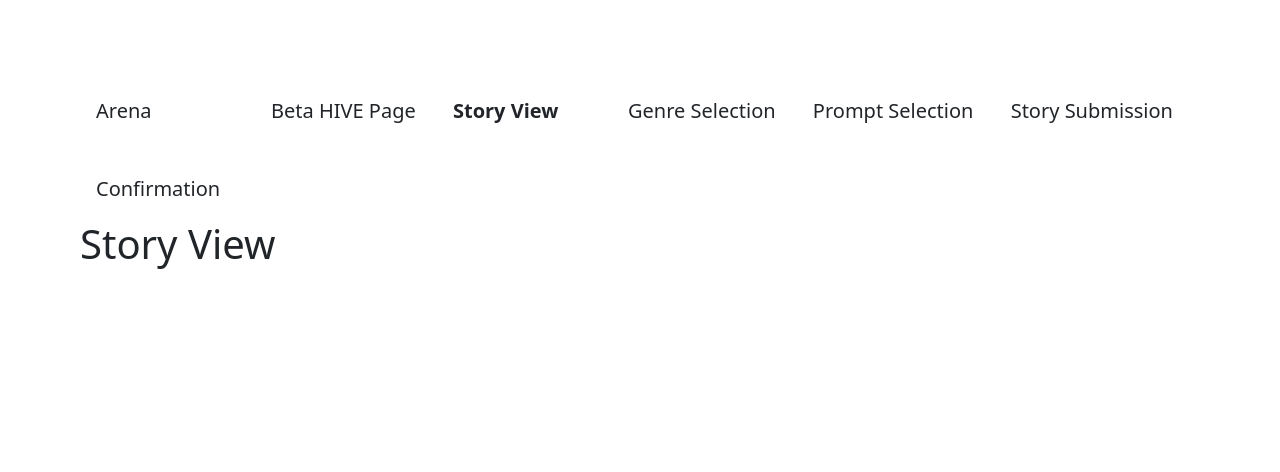
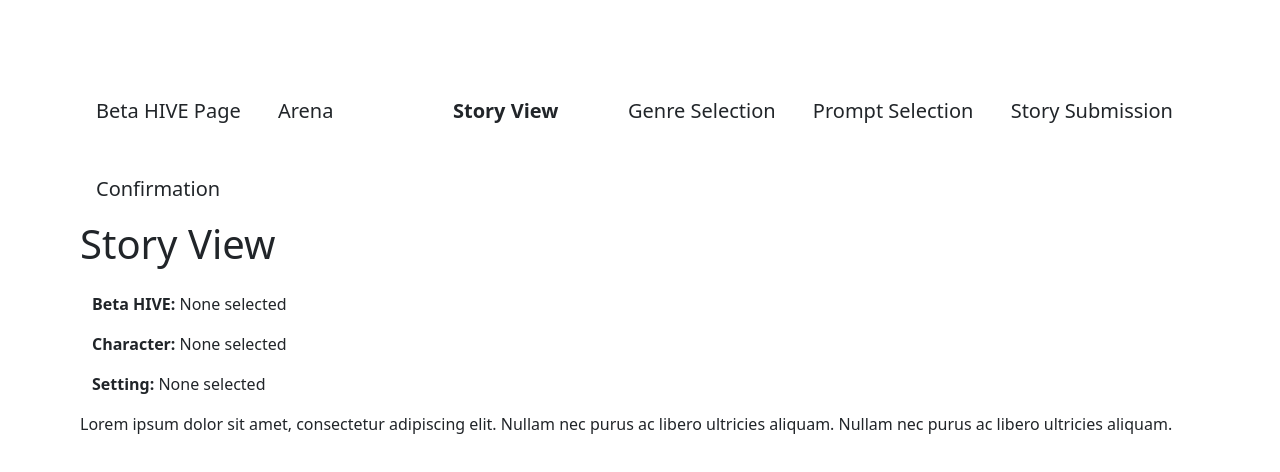
Before and after one commit to AplUSAndmINUS/beta-hive-story-submission, a React (Create React App) app: page /story-view in a window 1280 px wide. Shown: the top 472 px of the page. Built offline with nearby package versions, Linux system fonts and the light colour scheme; the HTML template or start-up script is replaced by a standard one.

Commit message:
added the story view page

```diff
--- a/src/components/selections/selections.tsx
+++ b/src/components/selections/selections.tsx
@@ -5,14 +5,22 @@ import { useAppSelector } from '../../stores/store';
 
 interface SelectionsProps {
   isConfirmation?: boolean;
+  isStoryView?: boolean;
 }
 
-export const Selections: React.FC<SelectionsProps> = ({ isConfirmation = false }) => {
+export const Selections: React.FC<SelectionsProps> = ({
+  isConfirmation = false,
+  isStoryView = false,
+}) => {
   const { genreSelection, characterSelection, settingSelection } =
     useAppSelector((state) => state.storySubmission);
 
   return (
-    <div className={`container ${!isConfirmation ? 'w-50 ml-auto text-end' : 'p-0 mx-0 mb-3'}`}>
+    <div
+      className={`container ${
+        isConfirmation ? 'p-0 mx-0 mb-3' : 'w-50 ml-auto'
+      } ${isStoryView ? 'text-start w-100' : 'text-end'}`}
+    >
       <div className='row d-flex justify-content-between align-items-center'>
         <Link
           to='/genre-selection'
@@ -22,7 +30,7 @@ export const Selections: React.FC<SelectionsProps> = ({ isConfirmation = false }
             <p className='text-right'>
               <strong>Beta HIVE: </strong>
               {genreSelection || 'None selected'}{' '}
-              <i className='fas fa-pencil-alt' />
+              {!isStoryView && <i className='fas fa-pencil-alt' />}
             </p>
           </div>
         </Link>
@@ -31,7 +39,7 @@ export const Selections: React.FC<SelectionsProps> = ({ isConfirmation = false }
         <div className='pt-0 pb-0'>
           <p>
             <strong>Character: </strong> {characterSelection || 'None selected'}{' '}
-            <i className='fas fa-pencil-alt' />
+            {!isStoryView && <i className='fas fa-pencil-alt' />}
           </p>
         </div>
       </Link>
@@ -39,7 +47,7 @@ export const Selections: React.FC<SelectionsProps> = ({ isConfirmation = false }
         <div className='pt-0 pb-0'>
           <p>
             <strong>Setting: </strong> {settingSelection || 'None selected'}{' '}
-            <i className='fas fa-pencil-alt' />
+            {!isStoryView && <i className='fas fa-pencil-alt' />}
           </p>
         </div>
       </Link>
--- a/src/pages/arena/arena.tsx
+++ b/src/pages/arena/arena.tsx
@@ -67,7 +67,7 @@ export const Arena: React.FC = () => {
                 innerText={statusText}
               />
             </div>
-            <h3 className='bd-subtitle p-4'>vs.</h3>
+            <h3 className='bd-subtitle p-4 mt-5'>vs.</h3>
             <div className='col-6 d-flex flex-column d-md-block'>
               <HIVEGenreSquare
                 key={images[1].name.toLowerCase()}
--- a/src/pages/beta-hive/beta-hive.tsx
+++ b/src/pages/beta-hive/beta-hive.tsx
@@ -4,6 +4,7 @@ export const BetaHIVE: React.FC = () => {
   return (
     <div>
       <h1>BetaHIVE</h1>
+      <h3>Countdown counter</h3>
     </div>
   );
 };
--- a/src/pages/story-view/story-view.tsx
+++ b/src/pages/story-view/story-view.tsx
@@ -1,9 +1,22 @@
 import React from 'react';
 
-export const StoryView: React.FC = () => {
+import Selections from '../../components/selections/selections';
+
+interface StoryViewProps {
+  storySubmission?: string;
+}
+
+export const StoryView: React.FC<StoryViewProps> = ({ storySubmission }) => {
   return (
     <div>
       <h1>Story View</h1>
+      <Selections isStoryView />
+      <p>
+        {storySubmission ||
+          `Lorem ipsum dolor sit amet, consectetur adipiscing elit. Nullam nec
+            purus ac libero ultricies aliquam. Nullam nec purus ac libero
+            ultricies aliquam.`}
+      </p>
     </div>
   );
 };
--- a/src/routes/routes.tsx
+++ b/src/routes/routes.tsx
@@ -25,14 +25,14 @@ export const routes: Routes[] = [
     element: <NotFound />,
   },
   {
+    path: '/betaHIVE',
+    name: 'Beta HIVE Page',
+    element: <BetaHIVE />,
+  },
+  {
     path: '/arena',
     name: 'Arena',
     element: <Arena />,
-  },
-  {
-    path: '/betaHIVE',
-    name: 'Beta HIVE Page',
-    element: <BetaHIVE />,
   },
   {
     path: '/story-view',
```
